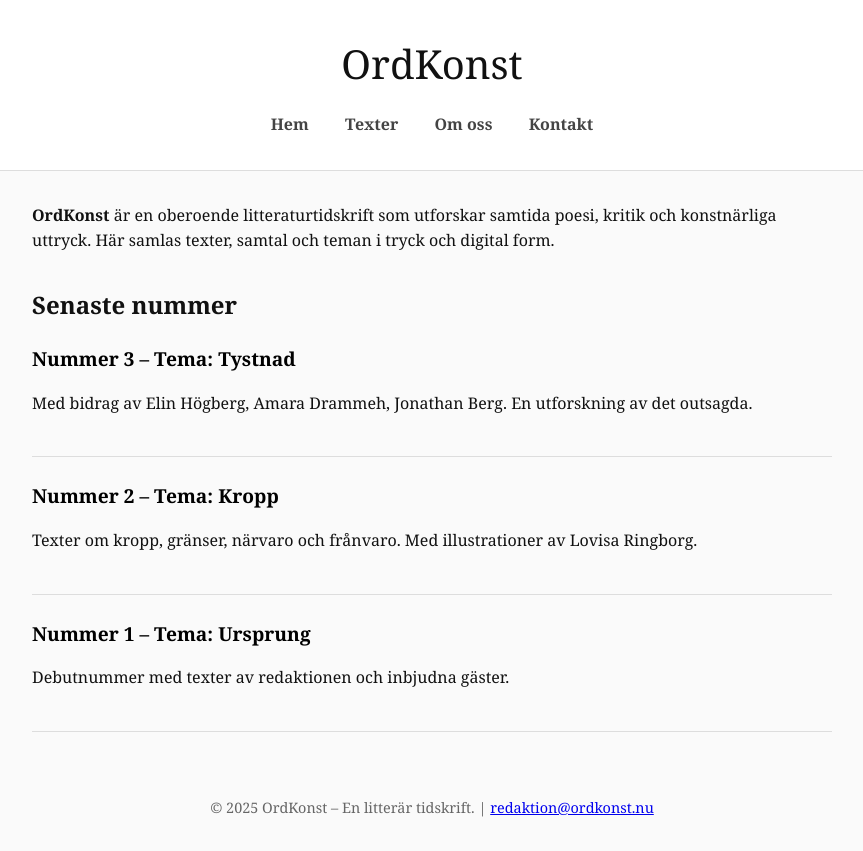
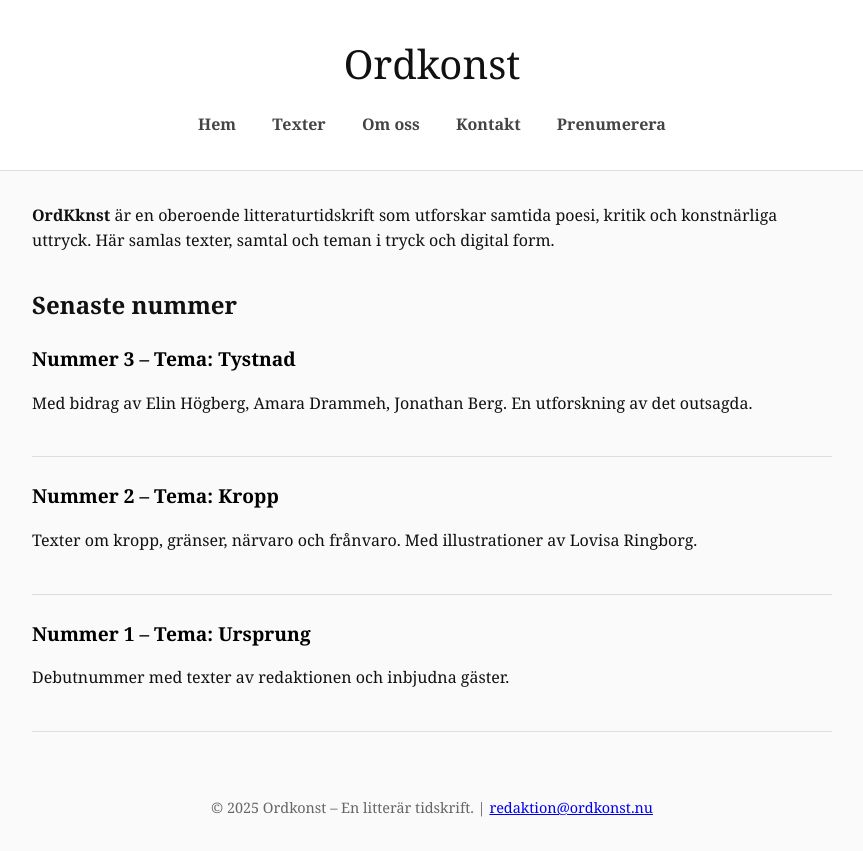
Before and after one commit to kimochjulia/ordkonst, a plain HTML site: page index.html in a window 1280 px wide. Shown: the whole page, without its empty margins (208-1071 px from the left). Drawn offline with Linux system fonts and the light colour scheme.

Commit message:
Update index.html

```diff
--- a/index.html
+++ b/index.html
@@ -3,7 +3,7 @@
 <head>
   <meta charset="UTF-8">
   <meta name="viewport" content="width=device-width, initial-scale=1">
-  <title>OrdKonst – Tidskrift för litteratur</title>
+  <title>Ordkonst – Tidskrift för litteratur</title>
   <style>
     body {
       margin: 0;
@@ -98,18 +98,19 @@
 <body>
 
   <header>
-    <h1>OrdKonst</h1>
+    <h1>Ordkonst</h1>
     <nav>
       <a href="#">Hem</a>
       <a href="#">Texter</a>
       <a href="#">Om oss</a>
       <a href="#">Kontakt</a>
+      <a href="#">Prenumerera</a>
     </nav>
   </header>
 
   <main class="container">
     <section class="intro">
-      <p><strong>OrdKonst</strong> är en oberoende litteraturtidskrift som utforskar samtida poesi, kritik och konstnärliga uttryck. Här samlas texter, samtal och teman i tryck och digital form.</p>
+      <p><strong>OrdKknst</strong> är en oberoende litteraturtidskrift som utforskar samtida poesi, kritik och konstnärliga uttryck. Här samlas texter, samtal och teman i tryck och digital form.</p>
     </section>
 
     <section>
@@ -132,7 +133,7 @@
   </main>
 
   <footer>
-    &copy; 2025 OrdKonst – En litterär tidskrift. | <a href="mailto:redaktion@ordkonst.nu">redaktion@ordkonst.nu</a>
+    &copy; 2025 Ordkonst – En litterär tidskrift. | <a href="mailto:redaktion@ordkonst.nu">redaktion@ordkonst.nu</a>
   </footer>
 
 </body>
```
